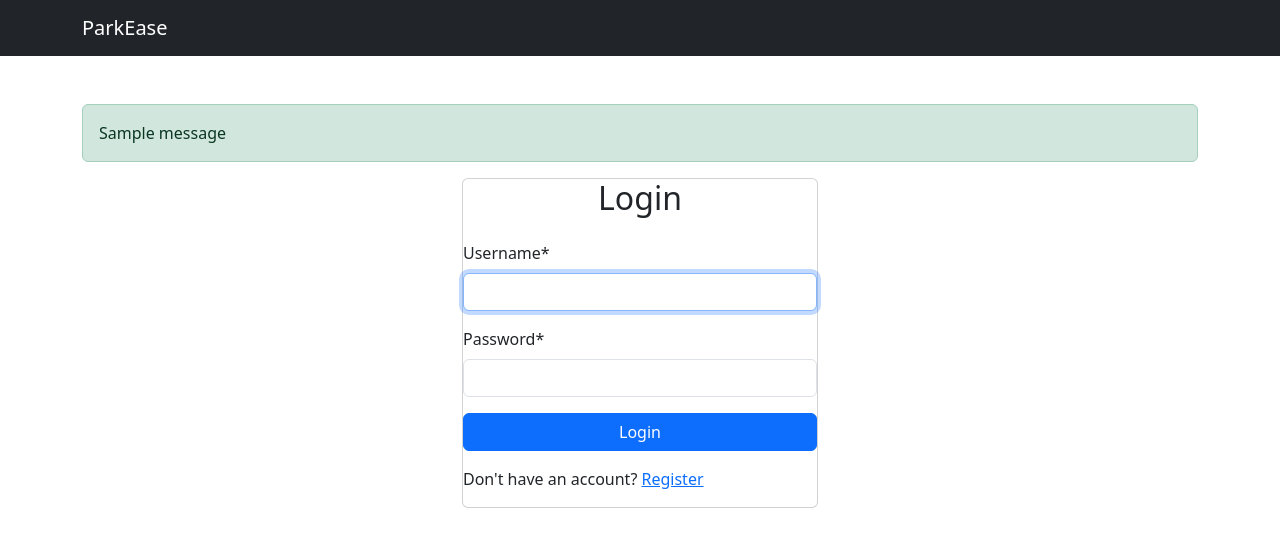
After one commit to VanessaIrene23/Park-Ease, a Django app: page /users/login/ in a window 1280 px wide. The commit adds this page. Shown: the top 555 px of the page. Run offline with Django 5.2, Linux system fonts and the light colour scheme; tables that the repository leaves empty hold one stand-in row (values such as "Sample post"); one stand-in notice (Sample message) is shown; some libraries are stand-ins or nearby versions.

Commit message:
Added authentication templates and updated settings

```diff
--- a/parkville/parkville/settings.py
+++ b/parkville/parkville/settings.py
@@ -126,4 +126,5 @@ STATIC_URL = 'static/'
 CRISPY_ALLOWED_TEMPLATE_PACKS = 'bootstrap5'
 CRISPY_TEMPLATE_PACK = 'bootstrap5'
 LOGIN_URL = '/users/login/'
-LOGIN_REDIRECT_URL = 'vehicle_list/'
+LOGIN_REDIRECT_URL = 'vehicle_list'
+LOGOUT_REDIRECT_URL = 'login'
--- /dev/null
+++ b/parkville/templates/base.html
@@ -0,0 +1,40 @@
+<!DOCTYPE html>
+<html lang="en">
+<head>
+    <meta charset="UTF-8">
+    <meta name="viewport" content="width=device-width, initial-scale=1.0">
+    {% block title %}ParkEase{% endblock %}
+    <link href="https://cdn.jsdelivr.net/npm/bootstrap@5.3.8/dist/css/bootstrap.min.css" rel="stylesheet">
+    {% block extra_css %}{% endblock %}
+</head>
+<body>
+    <nav class="navbar navbar-expand-lg navbar-dark bg-dark">
+        <div class="container">
+            <a class="navbar-brand" href="{% url 'vehicle_list' %}">ParkEase</a>
+            <div class="collapse navbar-collapse">
+                <ul class="navbar-nav ms-auto">
+                    {% if user.is_authenticated %}
+                    <li class="nav-item"><a class="nav-link" href="{% url 'vehicle_list' %}">Vehicles</a></li>
+                    <li class="nav-item"><a class="nav-link" href="{% url 'vehicle_register' %}">Register Vehicle</a></li>
+
+                    <form class="d-flex" action="{% url 'logout' %}" method="POST">
+                        {% csrf_token %}
+                        <button class="btn btn-outline-success" type="submit">Logout</button>
+                    </form>
+                    {% endif %}
+                </ul>
+            </div>
+        </div>
+    </nav>
+
+    <div class="container py-5">
+        {% if messages %}
+            {% for message in messages %}
+            <div class="alert alert-{{ message.tags }}">{{ message }}</div>
+            {% endfor %}
+        {% endif %}
+        {% block content %}{% endblock %}
+    </div>
+    <script src="https://cdn.jsdelivr.net/npm/bootstrap@5.3.8/dist/js/bootstrap.bundle.min.js"></script>
+</body>
+</html>
--- /dev/null
+++ b/parkville/templates/registration/login.html
@@ -0,0 +1,20 @@
+{% extends 'base.html' %}
+{% load crispy_forms_tags %}
+
+{% block title %}<title>Login - ParkEase</title>{% endblock %}
+
+{% block content %}
+<div class="row justify-content-center">
+    <div class="col-md-4">
+        <div class="card">
+        <h2 class="mb-4 text-center">Login</h2>
+        <form method="POST" novalidate>
+            {% csrf_token %}
+            {{ form|crispy }}
+            <button type="submit" class="btn btn-primary w-100">Login</button>
+        </form>
+        <p class="mt-3">Don't have an account? <a href="{% url 'register_user' %}">Register</a></p>
+        </div>
+    </div>
+</div>
+{% endblock %}
```
Also changed, not shown: parkville/templates/registration/logged_out.html (added, +16 -0 lines), parkville/templates/registration/registration.html (added, +17 -0 lines), parkville/vehicles/templates/vehicle/vehicle_list.html (+0 -40 lines).
